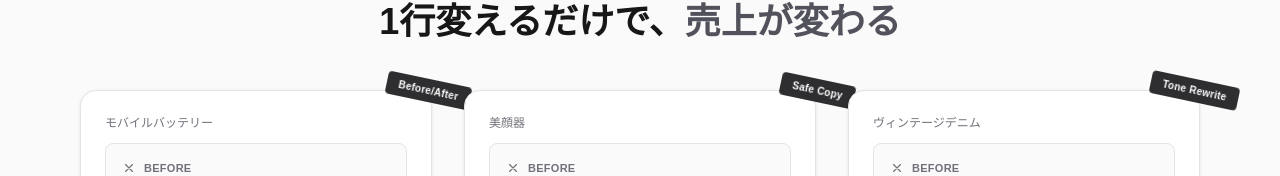
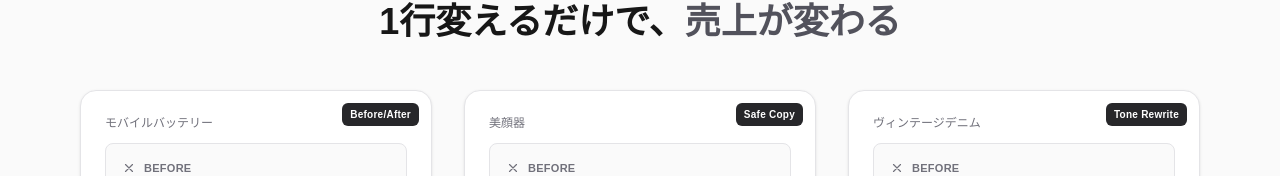
Before and after one commit to Waltz0820/boostsuite-app, a Next.js app: page / in a window 1280 px wide. Shown: the part 718-894 px from the top of the page. Built offline with nearby package versions, Linux system fonts and the light colour scheme.

Commit message:
feat: 変更内容

```diff
--- a/app/components/BABoxMono.tsx
+++ b/app/components/BABoxMono.tsx
@@ -4,15 +4,15 @@ type Props = {
   before: string;
   after: string;
   tag?: string;
-  ribbon?: string;            // 右上リボンに表示したい短いテキスト（例: "Before/After"）
+  ribbon?: string; // 右上リボンに表示したい短いテキスト（例: "Before/After"）
 };
 
 export default function BABoxMono({ label, before, after, tag, ribbon }: Props) {
   return (
     <div className="relative rounded-2xl border border-zinc-200 bg-white p-6 shadow-sm transition-all will-change-transform hover:-translate-y-0.5 hover:shadow-md">
-      {/* Ribbon（任意） */}
+      {/* Ribbon（任意・フラット配置） */}
       {ribbon && (
-        <span className="pointer-events-none absolute -right-10 -top-3 rotate-12 rounded bg-zinc-900 px-3 py-1 text-[10px] font-semibold tracking-wide text-white opacity-90">
+        <span className="absolute top-3 right-3 bg-zinc-800 text-white text-[10px] font-semibold tracking-wide px-2 py-1 rounded-md">
           {ribbon}
         </span>
       )}
```
